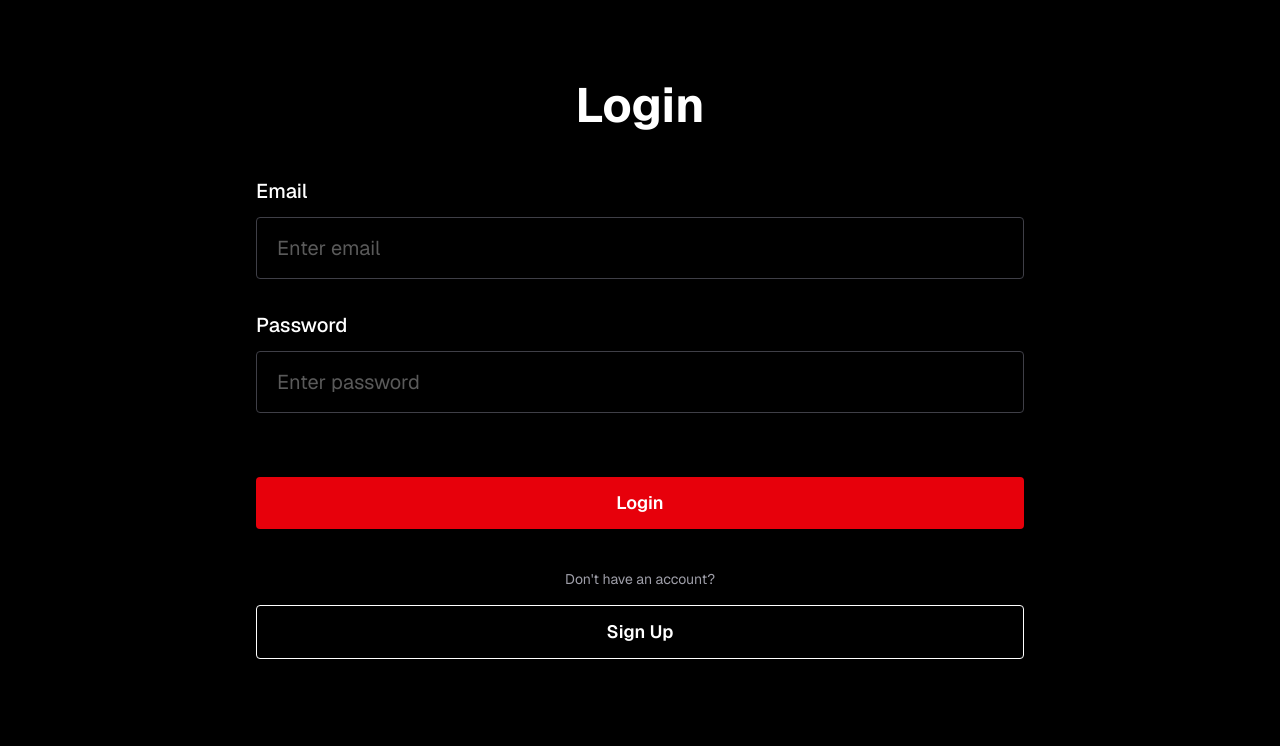
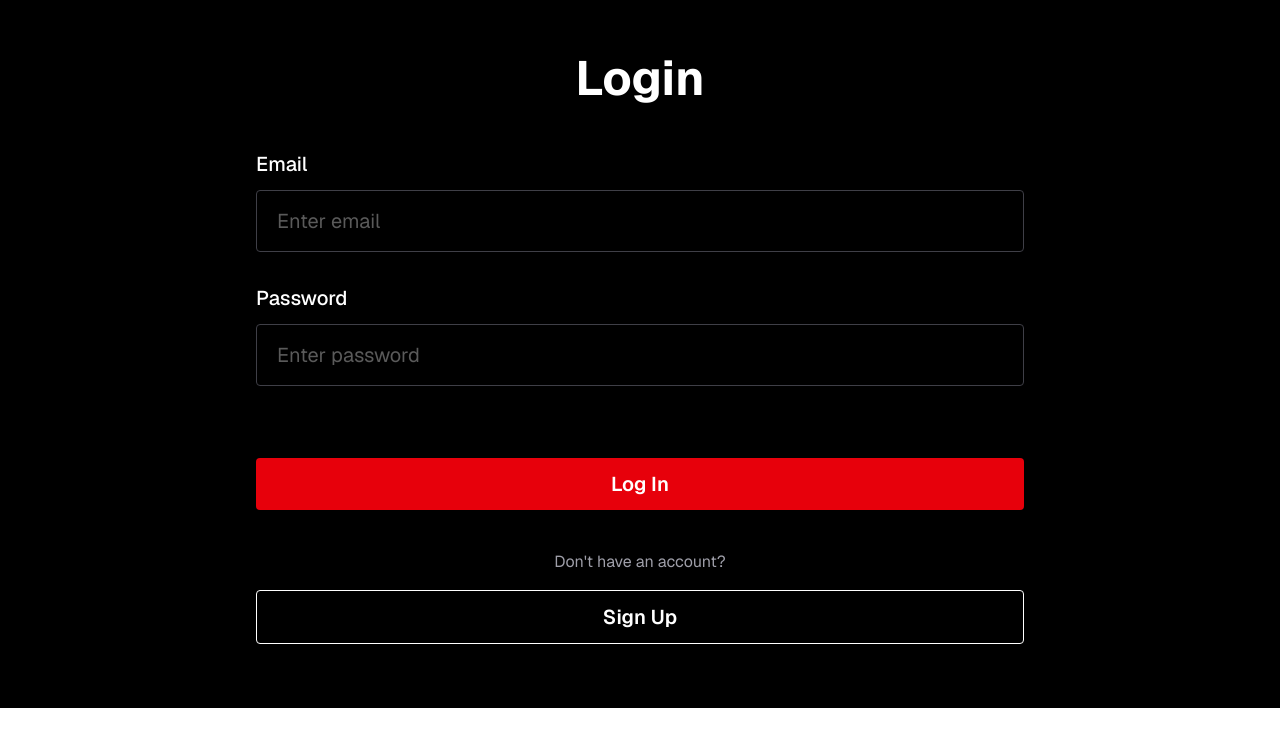
Before and after one commit to Ashawstrand/Frame, a Next.js app: page /login in a window 1280 px wide. Shown: the part 382-1128 px from the top of the page. After the commit the page ends 1090 px from the top, so only its background shows below. Built offline with nearby package versions, Linux system fonts and the light colour scheme; no server answers.

Commit message:
touched up styling of buttons and layout of login,signup, and trending pages

```diff
--- a/app/components/search.js
+++ b/app/components/search.js
@@ -42,7 +42,7 @@ export default function Search() {
 
   return (
     <div className="relative w-full max-w-md">
-      <FaSearch className="absolute left-3 top-1/2 transform -translate-y-1/2 text-gray-400 text-xl" />
+      <FaSearch className="absolute left-3 top-1/2 transform -translate-y-1/2 text-gray-400 text-xl font-semibold" />
       <input
         type="text"
         value={query}
@@ -50,10 +50,10 @@ export default function Search() {
         onKeyDown={handleKeyDown}
         placeholder="Search movies..."
         className="w-full rounded-full pl-10 pr-4 py-4 border border-zinc-700 bg-black text-white
-                 placeholder:opacity-70 focus:outline-none focus:ring-2 focus:ring-red-600 focus:bg-black"
+                 placeholder:opacity-70 font-medium text-xl focus:outline-none focus:ring-2 focus:ring-red-600 focus:bg-black"
       />
       {results.length > 0 && (
-        <ul className="absolute mt-2 w-full bg-black border border-zinc-700 rounded-lg shadow-lg max-h-60 overflow-y-auto z-50">
+        <ul className="absolute mt-2 w-full text-lg bg-black border border-zinc-700 rounded-lg shadow-lg max-h-60 overflow-y-auto z-50">
           {results.map((movie, index) => (
             <li
               key={movie.id}
--- a/app/login/page.js
+++ b/app/login/page.js
@@ -5,13 +5,11 @@ import Header from "../components/header";
 
 export default function Login() {
   return (
-    <div className="flex flex-col font-sans dark:bg-black">
+    <div className="flex flex-col font-sans dark:bg-black min-h-screen">
       <Header />
-      <div className="min-h-screen flex items-center justify-center bg-black text-white">
+      <div className="flex items-center justify-center bg-black text-white">
         <div className="bg-black p-16 rounded-lg shadow-lg w-full max-w-4xl">
-          <h1 className="text-5xl font-bold mb-12 text-center">
-            Login
-          </h1>
+          <h1 className="text-5xl font-bold mb-12 mt-5 text-center">Login</h1>
 
           <form className="flex flex-col space-y-8 text-xl">
             <div>
@@ -40,18 +38,21 @@ export default function Login() {
               />
             </div>
 
-            <button
-              className="w-full py-3 rounded bg-red-600 hover:bg-red-700 transition-colors font-semibold mt-8 text-lg"
-              type="submit"
-            >
-              Login
-            </button>
+            <div className="flex justify-center">
+              <button
+                className=" w-full py-3 rounded bg-red-600 hover:bg-red-700 transition-colors font-semibold text-xl mt-10"
+                type="submit"
+              >
+                Log In
+              </button>
+            </div>
           </form>
 
           <div className="mt-10 text-center">
-            <p className="text-sm text-zinc-400">Don&apos;t have an account?</p>
-            <Link href="/signup">
-              <button className="mt-4 w-full py-3 rounded bg-black border hover:bg-zinc-900 transition-colors font-semibold text-lg">
+            <p className="text-m text-zinc-400">Don&apos;t have an account?</p>
+            <Link href="/signup"
+            className=" items-center justify-center">
+              <button className="mt-4 w-full py-3 rounded bg-black border hover:bg-zinc-900 transition-colors font-semibold text-xl">
                 Sign Up
               </button>
             </Link>
--- a/app/signup/page.js
+++ b/app/signup/page.js
@@ -3,11 +3,11 @@ import Header from "../components/header";
 
 export default function SignUp() {
   return (
-    <div className="flex flex-col font-sans dark:bg-black">
+    <div className="flex flex-col font-sans dark:bg-black min-h-screen">
       <Header />
-      <div className="min-h-screen flex items-center justify-center bg-black text-white">
+      <div className="flex items-center justify-center bg-black text-white">
         <div className="bg-black p-16 rounded-lg shadow-lg w-full max-w-4xl">
-          <h1 className="text-5xl font-bold mb-12 text-center">
+          <h1 className="text-5xl font-bold mb-12 mt-5 text-center">
             Create Account
           </h1>
 
@@ -76,7 +76,7 @@ export default function SignUp() {
             <p className="text-sm text-zinc-400">Already have an account?</p>
             <Link href="/login">
               <button className="mt-4 w-full py-3 rounded bg-black border hover:bg-zinc-900 transition-colors font-semibold text-lg">
-                Login
+                Log In
               </button>
             </Link>
           </div>
--- a/app/trending/page.js
+++ b/app/trending/page.js
@@ -25,7 +25,7 @@ export default function Trending() {
     <div className="flex min-h-screen flex-col font-sans dark:bg-black">
       <Header/>
 
-      <h1 className="text-5xl text-center font-semibold leading-15 mb-50">
+      <h1 className="text-5xl text-center font-semibold leading-15 mt-30 mb-75">
         Trending
       </h1>
 
```
